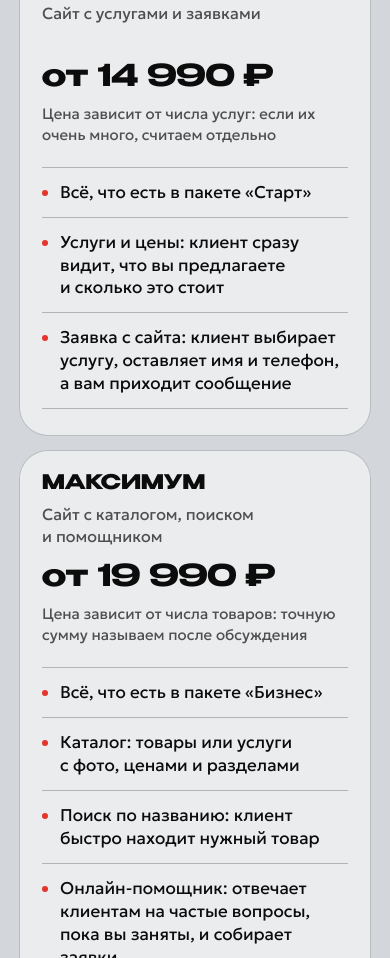
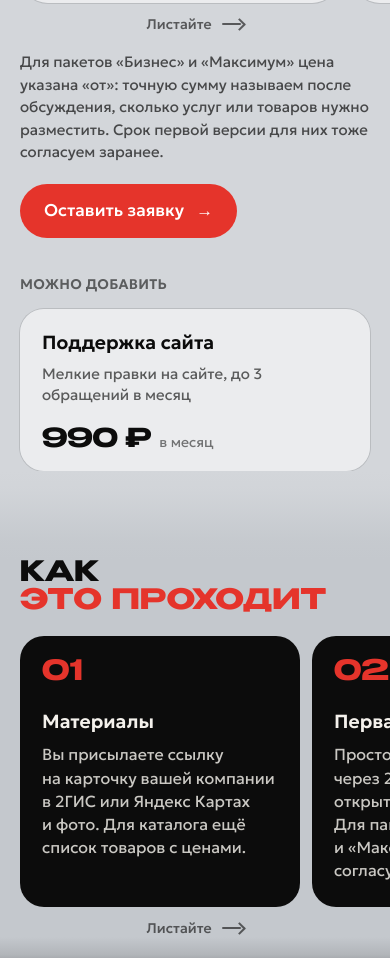
Before and after one commit to levochkacsgo67-arch/orien, a plain HTML site: page uslugi/sajt.html in a window 390 px wide. Shown: the part 1793-2751 px from the top of the page. Drawn offline with Linux system fonts and the light colour scheme.

Commit message:
Пакеты, прайс и шаги рядом и листаются на телефоне, подсказка Листайте
Co-Authored-By: Claude Opus 5.5 <noreply@anthropic.com>

```diff
--- a/css/b.css
+++ b/css/b.css
@@ -755,3 +755,20 @@ h2,section[id],.hero{scroll-margin-top:96px}
 @media (min-width:701px){.wks.auto{-webkit-mask-image:linear-gradient(90deg,transparent,#000 6%,#000 94%,transparent);mask-image:linear-gradient(90deg,transparent,#000 6%,#000 94%,transparent)}}
 /* окно cookie на телефоне: компактное, первая кнопка не закрыта */
 @media (max-width:640px){html.ck-on .hin{padding-bottom:150px}html.ck-on .hero{padding-bottom:150px}}
+
+/* прайс на главной, телефон: карточки услуг рядом, листаются вбок */
+@media (max-width:760px){
+.scs{display:flex;flex-wrap:nowrap;align-items:stretch;gap:12px;overflow-x:auto;overflow-y:hidden;scroll-snap-type:x mandatory;margin:0 calc(var(--pad)*-1);padding:0 var(--pad) 10px;scroll-padding-inline:var(--pad);scrollbar-width:none;-webkit-overflow-scrolling:touch;overscroll-behavior-x:contain}
+.scs::-webkit-scrollbar{display:none}
+.scs .sc{flex:none;width:min(80vw,310px);scroll-snap-align:start}
+}
+.swh{display:none}
+@media (max-width:760px){
+.swh{display:flex;align-items:center;justify-content:center;gap:10px;margin:2px 0 0;font:500 14px 'GL',sans-serif;color:rgba(12,12,12,.62);transition:opacity .4s ease,max-height .4s ease;max-height:30px}
+.swh i{display:inline-block;width:22px;height:10px;position:relative;animation:swh 1.6s ease-in-out infinite}
+.swh i::before{content:"";position:absolute;left:0;right:3px;top:4px;height:2px;border-radius:2px;background:currentColor}
+.swh i::after{content:"";position:absolute;right:0;top:1px;width:7px;height:7px;border-top:2px solid currentColor;border-right:2px solid currentColor;transform:rotate(45deg)}
+@keyframes swh{0%,100%{transform:translateX(0)}50%{transform:translateX(7px)}}
+.swh.gone{opacity:0;max-height:0;margin:0;overflow:hidden}
+}
+@media (prefers-reduced-motion:reduce){.swh i{animation:none}}
--- a/css/u.css
+++ b/css/u.css
@@ -291,3 +291,29 @@ body[data-s="app"] .grps{padding-left:0;padding-right:0}
 .hero:has(.hart) h1{max-width:calc(100% - min(41vw,720px) - 40px)}
 }
 @media (min-width:1100px){.hero:has(.hart) h1{font-size:clamp(38px,4.6vw,70px)}}
+
+/* пакеты на телефоне: рядом, листаются вбок */
+@media (max-width:760px){
+.tars{display:flex;flex-wrap:nowrap;align-items:stretch;gap:12px;overflow-x:auto;overflow-y:hidden;scroll-snap-type:x mandatory;margin:0 calc(var(--pad)*-1);padding:0 var(--pad) 10px;scroll-padding-inline:var(--pad);scrollbar-width:none;-webkit-overflow-scrolling:touch;overscroll-behavior-x:contain}
+.tars::-webkit-scrollbar{display:none}
+.tars .tar{flex:none;width:min(82vw,330px);scroll-snap-align:start}
+}
+
+/* «Как это проходит» на телефоне: карточки рядом, листаются вбок */
+@media (max-width:760px){
+.steps{display:flex;flex-wrap:nowrap;align-items:stretch;gap:12px;overflow-x:auto;overflow-y:hidden;scroll-snap-type:x mandatory;margin:0 calc(var(--pad)*-1);padding:0 var(--pad) 10px;scroll-padding-inline:var(--pad);scrollbar-width:none;-webkit-overflow-scrolling:touch;overscroll-behavior-x:contain}
+.steps::-webkit-scrollbar{display:none}
+.steps li{flex:none;width:min(72vw,280px);scroll-snap-align:start}
+}
+/* подсказка «листайте» под рядами (только телефон, исчезает после первого листания) */
+.swh{display:none}
+@media (max-width:760px){
+.swh{display:flex;align-items:center;justify-content:center;gap:10px;margin:2px 0 0;font:500 14px 'GL',sans-serif;color:rgba(12,12,12,.62);transition:opacity .4s ease,max-height .4s ease;max-height:30px}
+.band.dark .swh{color:rgba(244,241,236,.7)}
+.swh i{display:inline-block;width:22px;height:10px;position:relative;animation:swh 1.6s ease-in-out infinite}
+.swh i::before{content:"";position:absolute;left:0;right:3px;top:4px;height:2px;border-radius:2px;background:currentColor}
+.swh i::after{content:"";position:absolute;right:0;top:1px;width:7px;height:7px;border-top:2px solid currentColor;border-right:2px solid currentColor;transform:rotate(45deg)}
+@keyframes swh{0%,100%{transform:translateX(0)}50%{transform:translateX(7px)}}
+.swh.gone{opacity:0;max-height:0;margin:0;overflow:hidden}
+}
+@media (prefers-reduced-motion:reduce){.swh i{animation:none}}
--- a/js/s.js
+++ b/js/s.js
@@ -93,6 +93,16 @@
       if(vis&&!document.hidden&&hold<t&&setW>0&&!(lb&&lb.classList.contains("on"))){pos+=dt*0.035;if(pos>=setW)pos-=setW;w.scrollLeft=pos}
       requestAnimationFrame(tick)})(performance.now());
   });
+  // подсказка «Листайте» под рядами, которые на телефоне листаются вбок
+  addEventListener("DOMContentLoaded",function(){
+    if(!matchMedia("(max-width:760px)").matches)return;
+    [].forEach.call(document.querySelectorAll(".tars,.steps,.scs"),function(row){
+      var h=document.createElement("div");h.className="swh";h.setAttribute("aria-hidden","true");h.innerHTML="<span>Листайте</span><i></i>";
+      row.insertAdjacentElement("afterend",h);
+      var done=function(){if(row.scrollLeft>24){h.classList.add("gone");row.removeEventListener("scroll",done)}};
+      row.addEventListener("scroll",done,{passive:true});
+    });
+  });
   var going=false,lenis=null;
   if(window.Lenis&&!reduce&&!d.classList.contains("lite")&&matchMedia("(hover:hover) and (pointer:fine)").matches){
     lenis=new Lenis({duration:1.1,easing:function(t){return 1-Math.pow(1-t,4)}});
--- a/uslugi/sajt.html
+++ b/uslugi/sajt.html
@@ -14,8 +14,8 @@
 <link rel="preload" href="../fonts/Benzin-Bold.woff2" as="font" type="font/woff2" crossorigin>
 <link rel="preload" href="../fonts/Geologica-cyrillic.woff2" as="font" type="font/woff2" crossorigin>
 <script src="../js/u.js"></script>
-<script src="../js/lenis.min.js"></script><script src="../js/s.js?v=17"></script>
-<link rel="stylesheet" href="../css/u.css?v=63"><link rel="stylesheet" href="../css/consent.css?v=4"><link rel="stylesheet" href="../css/m.css?v=15">
+<script src="../js/lenis.min.js"></script><script src="../js/s.js?v=18"></script>
+<link rel="stylesheet" href="../css/u.css?v=65"><link rel="stylesheet" href="../css/consent.css?v=4"><link rel="stylesheet" href="../css/m.css?v=15">
 </head><body data-s="sajt" data-pk="Старт|Бизнес|Максимум">
 <header class="notch"><a href="../index.html#top" aria-label="ORIEN, на главную"><i></i></a></header>
 <main>
```
Also changed, not shown: index.html (+2 -2 lines), uslugi/logotip.html (+2 -2 lines), uslugi/prilozhenie-telegram.html (+2 -2 lines), uslugi/reklama.html (+2 -2 lines).
